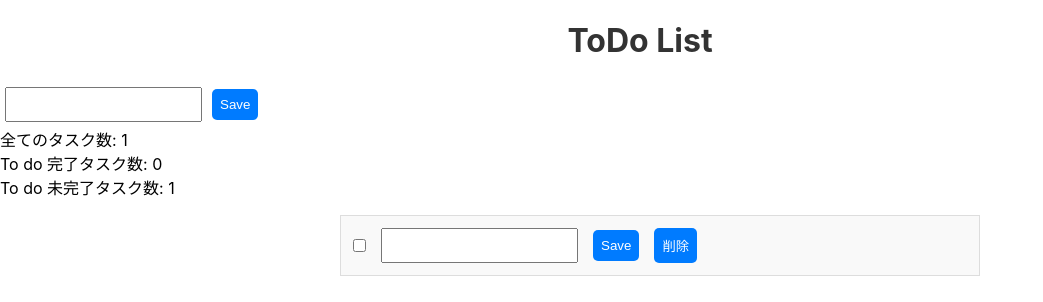
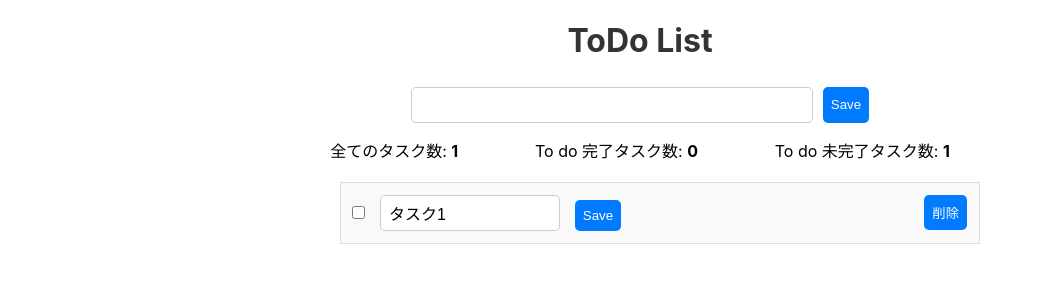
Before and after one commit to k-mat438/react_todo_lis, a React (Create React App) app: page / in a window 1280 px wide. Both pictures are taken after a click on the button "編集". Shown: the top 302 px of the page, without its empty margins (0-1043 px from the left). Built offline with nearby package versions, Linux system fonts and the light colour scheme.

Commit message:
css調整、編集機能修正

```diff
--- a/src/App.css
+++ b/src/App.css
@@ -1,10 +1,19 @@
-
 h1 {
   color: #333;
   text-align: center;
 }
 
-input, button {
+.Area {
+  display: flex;
+  justify-content: center;
+  padding-bottom: 10px;
+}
+
+.addInput {
+  width: 30%;
+  border: 1px solid #cccccc;
+  border-radius: 5px;
+  font-size: 16px;
   padding: 8px;
   margin: 5px;
 }
@@ -14,23 +23,32 @@ button {
   color: white;
   border: none;
   border-radius: 5px;
-}
-
-ul {
-  width: 50%;
-  margin-right: auto;
-  margin-left: auto;
+  padding: 8px;
+  margin: 5px;
 }
 
 button:hover {
   background-color: #0056b3;
 }
 
+.counter {
+  padding: 0 3%;
+}
+
+.variable {
+  font-weight: bold;
+}
+
+ul {
+  width: 50%;
+  margin: 0 auto;
+}
+
 .ToDo-item {
   background-color: #f9f9f9;
   border: 1px solid #ddd;
   padding: 7px;
-  margin-top: 5px;
+  margin-top: 10px;
   display: flex;
   align-items: center;
 }
@@ -39,7 +57,7 @@ button:hover {
   margin-right: 10px;
 }
 
-.ToDo-item p {
+.ToDo-item p, .editInput {
   flex-grow: 1;
   margin: 0;
 }
--- a/src/App.tsx
+++ b/src/App.tsx
@@ -1,4 +1,4 @@
-import React, { useState, ChangeEvent } from 'react';
+import { useState, ChangeEvent } from 'react';
 import './App.css';
 import { ToDo } from "./compornents/ToDo";
 import { TaskCounter } from "./compornents/TaskCounter";
@@ -31,9 +31,10 @@ function App() {
   };
 
   const onClickEdit = (index: number) => {
-    const newTodos = [...todos];
-    newTodos[index].editing = true;
-    setTodos(newTodos);
+    const editTodos = [...todos];
+    editTodos[index].editing = true;
+    setTodos(editTodos);
+    setEditText(editTodos[index].task);
   }
 
   const onClickEditSave = (index: number) => {
@@ -41,6 +42,7 @@ function App() {
     if (editText === "") return;
     newTodos[index].task = editText;
     newTodos[index].editing = false;
+    setEditText('');
     setTodos(newTodos);
   }
 
--- a/src/compornents/EditTodo.tsx
+++ b/src/compornents/EditTodo.tsx
@@ -4,8 +4,8 @@ import { EditTodoProps } from "../types/editTodo";
 export const EditTodo: FC<EditTodoProps> = (props) => {
   const {editText, onChangeEditText, onClickEditSave, index} = props
   return (
-    <div>
-      <input type="text" value={editText} onChange={onChangeEditText} />
+    <div className='editInput'>
+      <input type="text" className='addInput' value={editText} onChange={onChangeEditText} />
       <button onClick={()=>onClickEditSave(index)}>Save</button>
     </div>
   );
--- a/src/compornents/InputTodo.tsx
+++ b/src/compornents/InputTodo.tsx
@@ -4,8 +4,8 @@ import { InputTodoProps } from "../types/inputTodo";
 export const InputTodo: FC<InputTodoProps> = (props) => {
   const { todoText, onChangeText, onClickAdd } = props;
   return (
-    <div>
-      <input type="text" value={todoText} onChange={onChangeText} />
+    <div className='Area'>
+      <input type="text" className='addInput' value={todoText} onChange={onChangeText} />
       <button onClick={onClickAdd}>Save</button>
     </div>
   );
--- a/src/compornents/TaskCounter.tsx
+++ b/src/compornents/TaskCounter.tsx
@@ -4,10 +4,10 @@ import { countProps } from "../types/taskCounter"
 export const TaskCounter: FC<countProps> = (props) => {
   const { total, complete, incomplete } = props
   return (
-    <>
-      <div>全てのタスク数: {total}</div>
-      <div>To do 完了タスク数: {complete}</div>
-      <div>To do 未完了タスク数: {incomplete}</div>
-    </>
+    <div className="Area">
+      <div className="counter">全てのタスク数: <span className="variable">{total}</span></div>
+      <div className="counter">To do 完了タスク数: <span className="variable">{complete}</span></div>
+      <div className="counter">To do 未完了タスク数: <span className="variable">{incomplete}</span></div>
+    </div>
   )
 }
--- a/src/compornents/ToDo.tsx
+++ b/src/compornents/ToDo.tsx
@@ -4,7 +4,7 @@ import { TodoListType } from "../types/todoList";
 
 export const ToDo: FC<TodoListType> = (props) => {
   const { todos, onClickEdit, onClickDelete, onClickToggle, editText, onChangeEditText, onClickEditSave} = props;
-
+  const editingBool = todos.some(todo => todo.editing === true)
   return(
       <ul>
         <div>
@@ -16,7 +16,7 @@ export const ToDo: FC<TodoListType> = (props) => {
               ) : (
                 <p>{todo.task}</p>
               )}
-              {todo.editing ? (<></>) : (<button onClick={() => onClickEdit(index)}>編集</button>)}
+              {editingBool ? (<></>) : (<button onClick={() => onClickEdit(index)}>編集</button>)}
               <button onClick={() => onClickDelete(index)}>削除</button>
             </li>
           ))}
```
